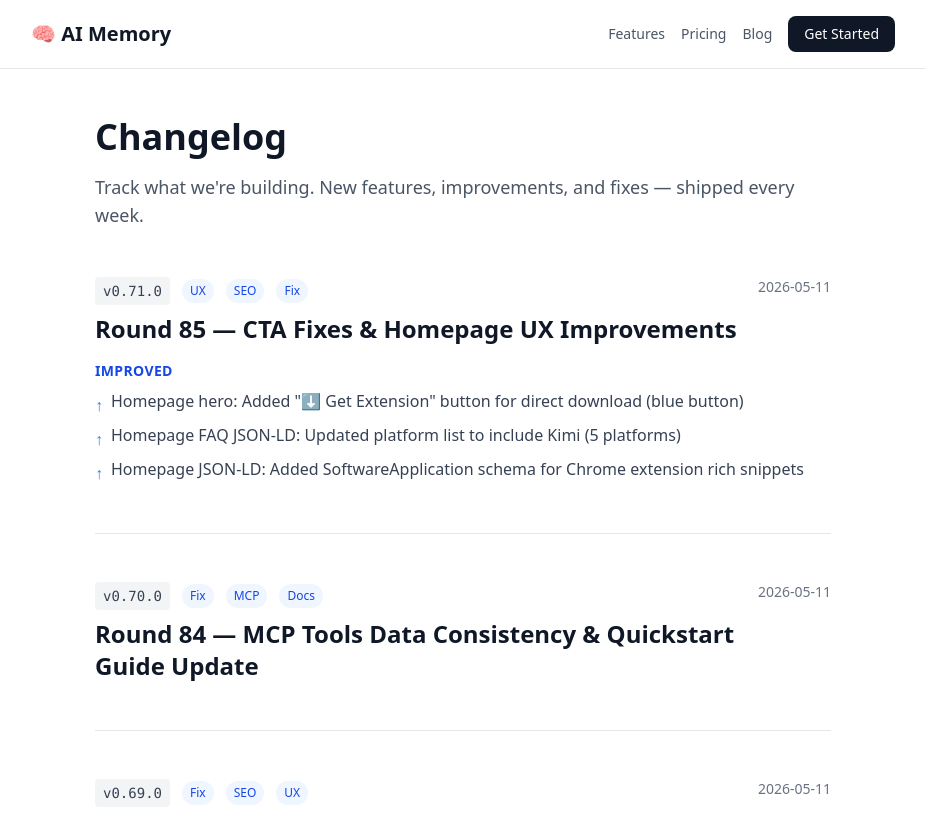
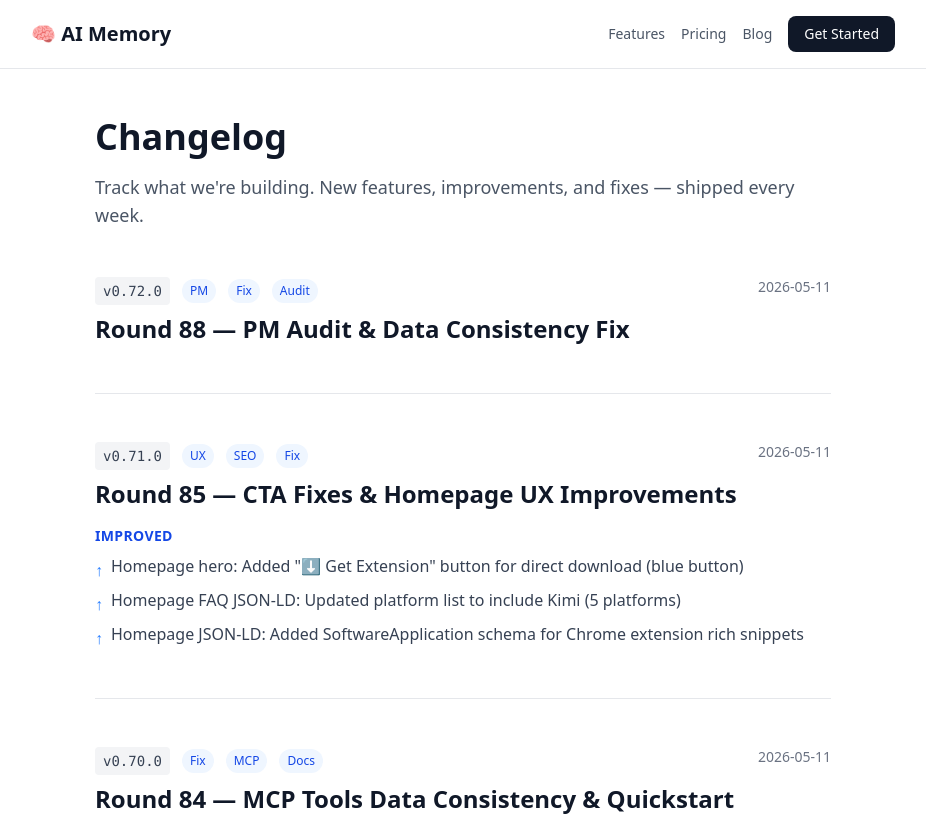
Before and after one commit to jingchang0623-crypto/aimemory, a Next.js app: page /changelog in a window 1280 px wide. Shown: the top 816 px of the page, without its empty margins (177-1103 px from the left). Built offline with nearby package versions, Linux system fonts and the light colour scheme.

Commit message:
fix: Round 88 - Chrome Extension page platform count fix (5→4) + PM audit

```diff
--- a/src/app/changelog/page.tsx
+++ b/src/app/changelog/page.tsx
@@ -18,6 +18,24 @@ export const metadata: Metadata = {
 
 const releases = [
     {
+    version: 'v0.72.0',
+    date: '2026-05-11',
+    title: 'Round 88 — PM Audit & Data Consistency Fix',
+    tags: ['PM', 'Fix', 'Audit'],
+    changes: {
+      fixed: [
+        'Chrome Extension page: "5 Platforms Supported" → "4 Platforms" (extension ZIP contains 4 content scripts: ChatGPT, Claude, DeepSeek, Gemini)',
+        'PyPI publishing guide: Updated blockers section with Round 87 upload attempt details (403 Forbidden — no valid credentials)',
+      ],
+      noted: [
+        'Full PM audit completed: Product is feature-complete for MVP. No new code P0 tasks identified.',
+        'PyPI upload attempted with twine — got 403 Forbidden (TWINE_PASSWORD/PYPI_API_TOKEN env vars empty in build environment)',
+        'Critical distribution path: PyPI publication + Chrome Web Store + Google Search Console all remain blocked on human actions',
+        '87+ rounds of optimization completed. Code is clean (0 TODOs/FIXMEs). 180 pages generated.',
+      ],
+    },
+  },
+  {
     version: 'v0.71.0',
     date: '2026-05-11',
     title: 'Round 85 — CTA Fixes & Homepage UX Improvements',
--- a/src/app/chrome-extension/page.tsx
+++ b/src/app/chrome-extension/page.tsx
@@ -55,7 +55,7 @@ export default function ChromeExtension() {
         {/* Stats */}
         <div className="flex flex-wrap justify-center gap-6 mb-12 text-center">
           <div className="px-6 py-3 bg-white rounded-lg border border-gray-200">
-            <div className="text-2xl font-bold text-blue-600">5</div>
+            <div className="text-2xl font-bold text-blue-600">4</div>
             <div className="text-sm text-gray-500">Platforms Supported</div>
           </div>
           <div className="px-6 py-3 bg-white rounded-lg border border-gray-200">
```
Also changed, not shown: 1 other file (tests, documents, lock files or other folders).
